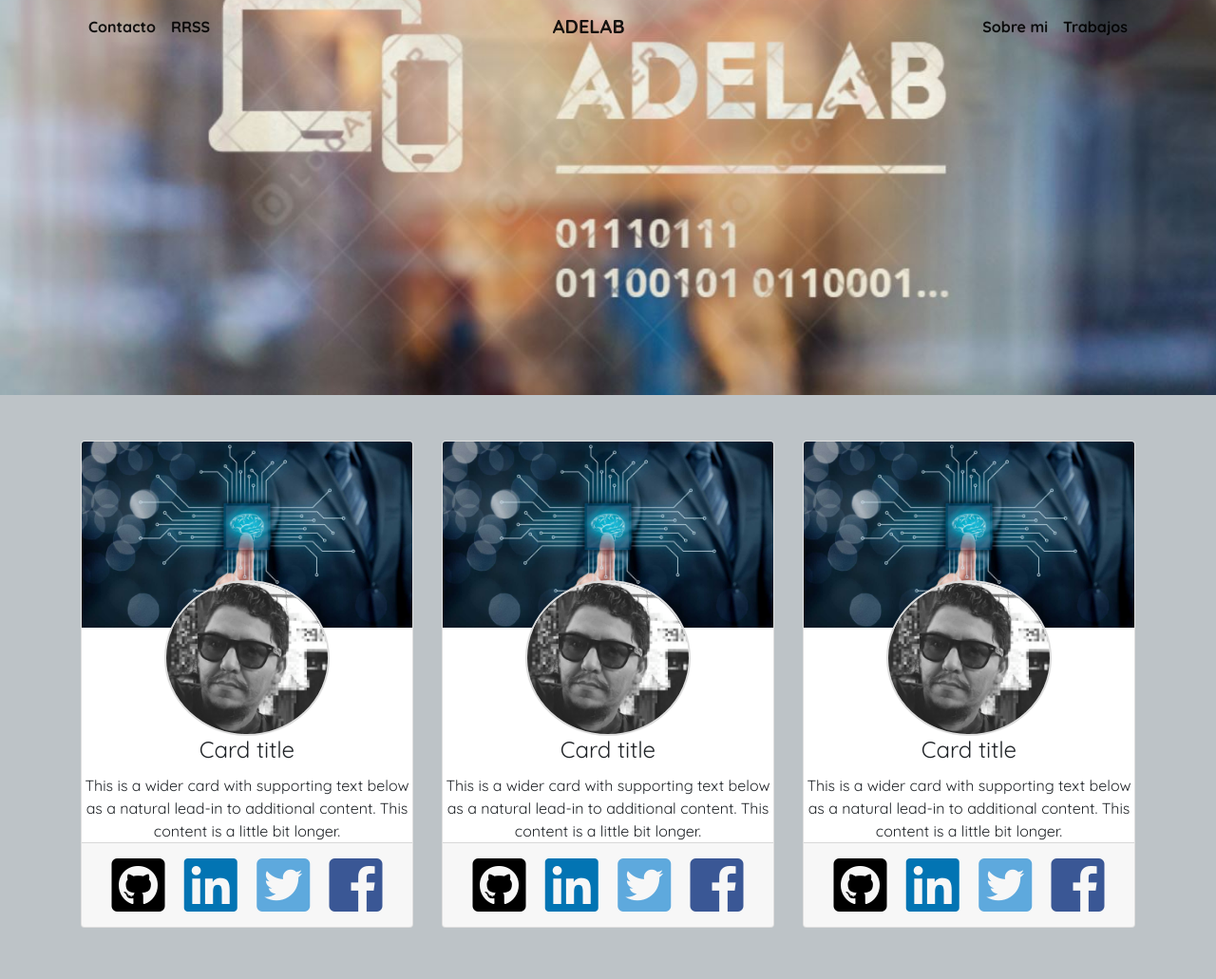
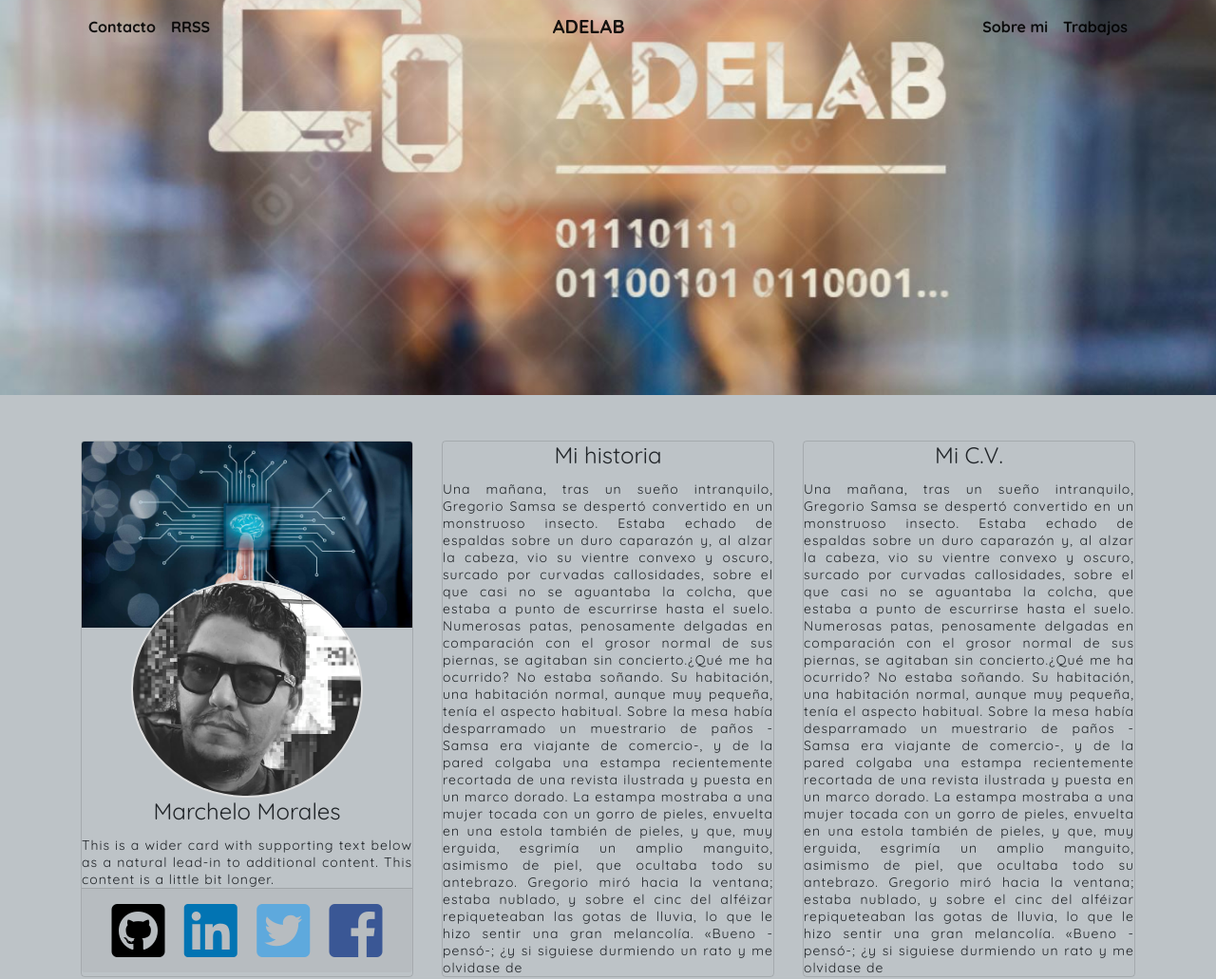
Before and after one commit to Marchelo-M/portafolio, a plain HTML site: page index.html in a window 1280 px wide. Shown: the top 1031 px of the page at 95% size. Drawn offline with nearby package versions, Linux system fonts and the light colour scheme; a script that the page names is missing.

Commit message:
html y ccs
cambios card con parrafos y estilos.

```diff
--- a/assets/css/style.css
+++ b/assets/css/style.css
@@ -52,7 +52,7 @@
 img {
   margin-left: auto;
   margin-right: auto;
-  width: 50%;
+  width: 70%;
   height: auto;
   }
 .footer section{
@@ -88,3 +88,17 @@
   text-align: center;
   font-size: 40px;
 }
+.card{
+  background: transparent !important;;
+}
+p{
+  font-family: 'Quicksand' ;
+  font-style: normal;
+  font-weight: normal;
+  font-size: 14px;
+  letter-spacing: 1px;
+  line-height: normal;
+  text-transform: none;
+  text-decoration: none;
+  text-align: justify;
+  }
--- a/index.html
+++ b/index.html
@@ -78,7 +78,7 @@
             <img src="assets/img/foto-mia.png" alt="" class="img-fluid yoimagen rounded-circle" height="100px" width="100px">
           </div>
           <div class="card-block">
-            <h4 class="card-title">Card title</h4>
+            <h4 class="card-title">Marchelo Morales</h4>
             <p class="card-text">This is a wider card with supporting text below as a natural lead-in to additional content. This content is a little bit longer.</p>
           </div>
           <div class="card-footer text-center">
@@ -89,37 +89,17 @@
           </div>
         </div>
         <div class="card">
-          <img class="card-img-top img-fluid" src="assets/img/img-fondo.jpg" alt="foto2">
-          <div class="text-center">
-            <img src="assets/img/foto-mia.png" alt="" class="img-fluid yoimagen rounded-circle" height="100px" width="100px">
+            <h4 class="card-title">Mi historia</h4>
+            <p class="card-text">Una mañana, tras un sueño intranquilo, Gregorio Samsa se despertó convertido en un monstruoso insecto. Estaba echado de espaldas sobre un duro caparazón y, al alzar la cabeza, vio su vientre convexo y oscuro, surcado por curvadas callosidades, sobre el que casi no se aguantaba la colcha, que estaba a punto de escurrirse hasta el suelo. Numerosas patas, penosamente delgadas en comparación con el grosor normal de sus piernas, se agitaban sin concierto.¿Qué me ha ocurrido? No estaba soñando. Su habitación, una habitación normal, aunque muy pequeña, tenía el aspecto habitual. Sobre la mesa había desparramado un muestrario de paños - Samsa era viajante de comercio-, y de la pared colgaba una estampa recientemente recortada de una revista ilustrada y puesta en un marco dorado. La estampa mostraba a una mujer tocada con un gorro de pieles, envuelta en una estola también de pieles, y que, muy erguida, esgrimía un amplio manguito, asimismo de piel, que ocultaba todo su antebrazo. Gregorio miró hacia la ventana; estaba nublado, y sobre el cinc del alféizar repiqueteaban las gotas de lluvia, lo que le hizo sentir una gran melancolía. «Bueno -pensó-; ¿y si siguiese durmiendo un rato y me olvidase de
+            </p>
           </div>
-          <div class="card-block">
-            <h4 class="card-title">Card title</h4>
-            <p class="card-text">This is a wider card with supporting text below as a natural lead-in to additional content. This content is a little bit longer.</p>
+          <div class="card">
+            <h4 class="card-title">Mi C.V.</h4>
+            <p class="card-text">Una mañana, tras un sueño intranquilo, Gregorio Samsa se despertó convertido en un monstruoso insecto. Estaba echado de espaldas sobre un duro caparazón y, al alzar la cabeza, vio su vientre convexo y oscuro, surcado por curvadas callosidades, sobre el que casi no se aguantaba la colcha, que estaba a punto de escurrirse hasta el suelo. Numerosas patas, penosamente delgadas en comparación con el grosor normal de sus piernas, se agitaban sin concierto.¿Qué me ha ocurrido? No estaba soñando. Su habitación, una habitación normal, aunque muy pequeña, tenía el aspecto habitual. Sobre la mesa había desparramado un muestrario de paños - Samsa era viajante de comercio-, y de la pared colgaba una estampa recientemente recortada de una revista ilustrada y puesta en un marco dorado. La estampa mostraba a una mujer tocada con un gorro de pieles, envuelta en una estola también de pieles, y que, muy erguida, esgrimía un amplio manguito, asimismo de piel, que ocultaba todo su antebrazo. Gregorio miró hacia la ventana; estaba nublado, y sobre el cinc del alféizar repiqueteaban las gotas de lluvia, lo que le hizo sentir una gran melancolía. «Bueno -pensó-; ¿y si siguiese durmiendo un rato y me olvidase de
+            </p>
           </div>
-          <div class="card-footer text-center">
-            <a href="https://github.com/Marchelo-M" target="_blank"><i class="fab fa-github-square fa-4x px-2" data-toggle="tooltip" data-placement="top" title="Github" style="color: black"></i></a>
-            <a href="https://www.linkedin.com/in/cristian-morales-lara-6bb9a643/" target="_blank"><i class="fab fa-linkedin fa-4x px-2" data-toggle="tooltip" data-placement="top" title="Linkedin" style="color:#0274B3"></i></a>
-            <a href="https://twitter.com/MARCHELOSKI" target="_blank"><i class="fab fa-twitter-square fa-4x px-2" data-toggle="tooltip" data-placement="top" title="Twitter" style="color:#5EA9DD"></i></a>
-            <a href="https://www.facebook.com/MARCHELOSKII?ref=bookmarks" target="_blank"><i class="fab fa-facebook-square fa-4x px-2" data-toggle="tooltip" data-placement="top" title="Facebook" style="color:#3A5795"></i></a>
-          </div>
-        </div>
-        <div class="card">
-          <img class="card-img-top img-fluid" src="assets/img/img-fondo.jpg" alt="foto3">
-          <div class="text-center">
-            <img src="assets/img/foto-mia.png" alt="" class="img-fluid yoimagen rounded-circle" height="100px" width="100px">
-          </div>
-          <div class="card-block">
-            <h4 class="card-title">Card title</h4>
-            <p class="card-text">This is a wider card with supporting text below as a natural lead-in to additional content. This content is a little bit longer.</p>
-          </div>
-          <div class="card-footer text-center">
-            <a href="https://github.com/Marchelo-M" target="_blank"><i class="fab fa-github-square fa-4x px-2" data-toggle="tooltip" data-placement="top" title="Github" style="color: black"></i></a>
-          <a href="https://www.linkedin.com/in/cristian-morales-lara-6bb9a643/" target="_blank"><i class="fab fa-linkedin fa-4x px-2" data-toggle="tooltip" data-placement="top" title="Linkedin" style="color:#0274B3"></i></a>
-      		<a href="https://twitter.com/MARCHELOSKI" target="_blank"><i class="fab fa-twitter-square fa-4x px-2" data-toggle="tooltip" data-placement="top" title="Twitter" style="color:#5EA9DD"></i></a>
-          <a href="https://www.facebook.com/MARCHELOSKII?ref=bookmarks" target="_blank"><i class="fab fa-facebook-square fa-4x px-2" data-toggle="tooltip" data-placement="top" title="Facebook" style="color:#3A5795"></i></a>
-          </div>
-        </div>
+
+
       </div>
     </div>
   </section>
@@ -183,7 +163,7 @@
           <a href="https://www.facebook.com/MARCHELOSKII?ref=bookmarks" target="_blank"><i class=" animated infinite bounce delay-2s fab fa-facebook-square fa-4x px-2" data-toggle="tooltip" data-placement="top" title="Facebook" style="color:#3A5795"></i></a>
         </div>
       </div>
-      <p id="final"> Sin Marca ™, Registrada® o Copyright ©, pase y disfrute...  </p>
+      <p id="final"> Sin Marca ™, Registrada® o Copyright ©, pase y disfrutela.  </p>
     </footer>
   </section>
 
```
Also changed, not shown: assets/js/script.js (line endings or trailing spaces).
